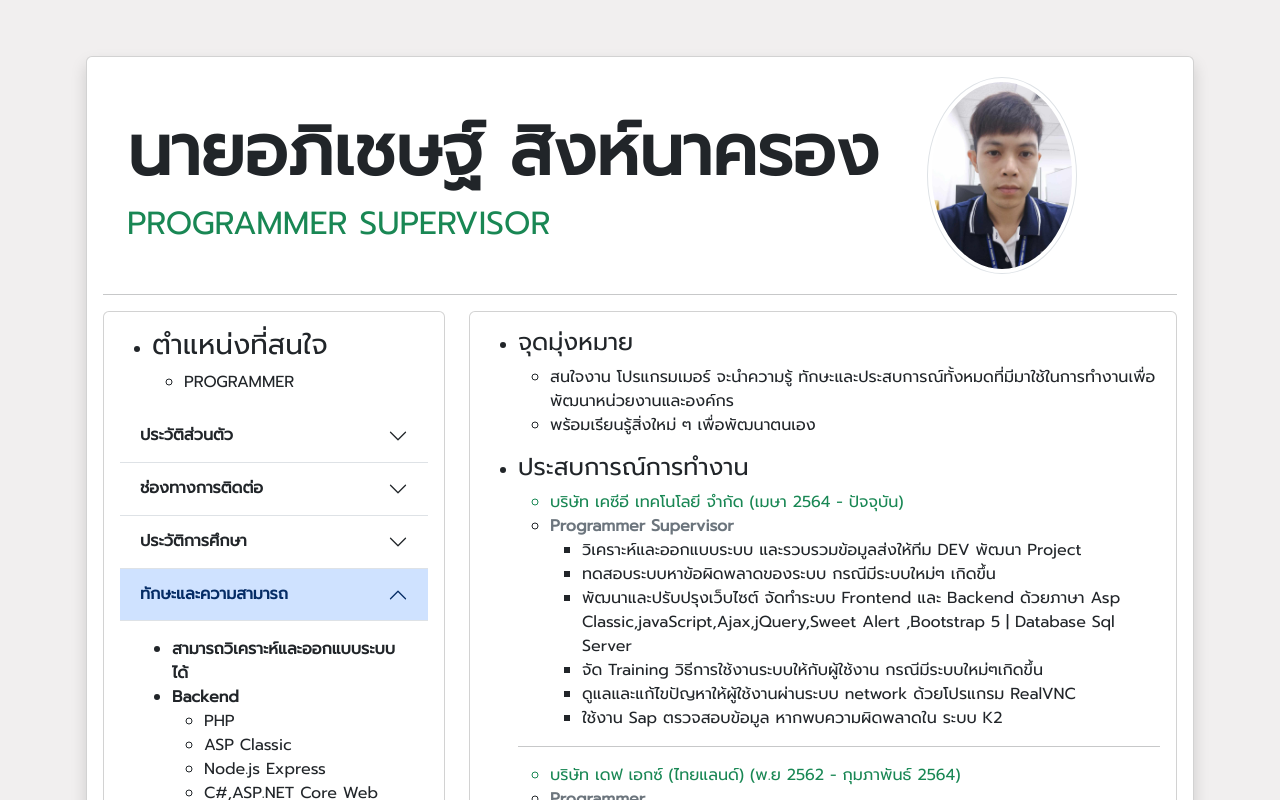
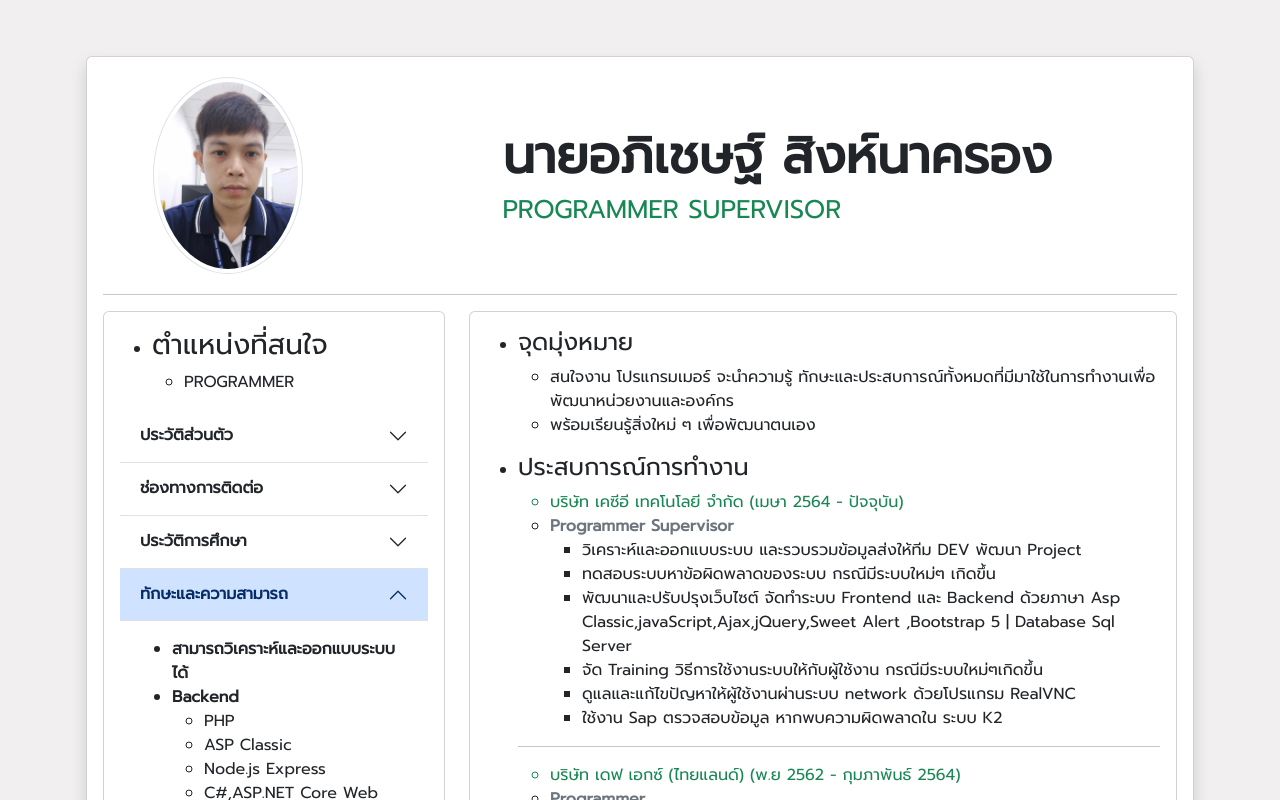
Before and after one commit to apichet06/resumeApichet, a Next.js app: page / in a window 1280 px wide. Shown: the top 800 px of the page. Built offline with nearby package versions, Linux system fonts and the light colour scheme.

Commit message:
3rd commit

```diff
--- a/app/components/Profile.tsx
+++ b/app/components/Profile.tsx
@@ -12,15 +12,16 @@ function Profile() {
                         <Card className='shadow'>
                             <CardBody>
                                 <Row>
-                                    <Col md={9} className='text-nowrap d-flex align-items-center justify-content-center'>
+                                    <Col md={3} className='my-1 d-flex justify-content-center align-items-center'>
+                                        <Image src="./images/profile.jpg" alt='profile' width="60%" roundedCircle thumbnail />
+                                    </Col>
+                                    <Col md={9} className='d-flex align-items-center justify-content-center'>
                                         <div>
-                                            <strong style={{ fontSize: "70px" }}>นายอภิเชษฐ์ สิงห์นาครอง</strong>
-                                            <h2 className='text-success'>PROGRAMMER SUPERVISOR</h2>
+                                            <strong style={{ fontSize: "4vw" }}>นายอภิเชษฐ์ สิงห์นาครอง</strong>
+                                            <h2 className='text-success' style={{ fontSize: "2vw" }}>PROGRAMMER SUPERVISOR</h2>
                                         </div>
                                     </Col>
-                                    <Col md={3} className='my-1'>
-                                        <Image src="./images/profile.jpg" alt='profile' width="60%" roundedCircle thumbnail />
-                                    </Col>
+
                                     <Col md={12}><hr /></Col>
                                     <Col md={4}  >
                                         <Card >
```
